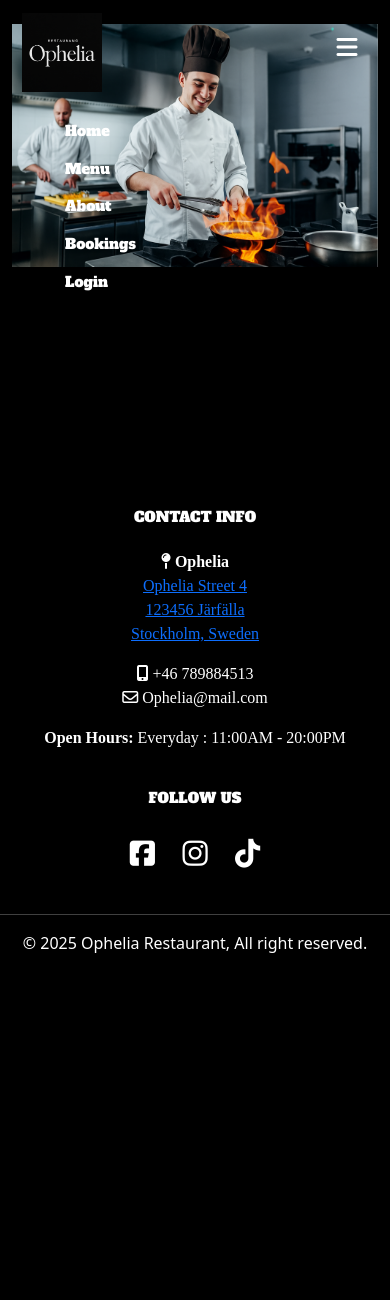
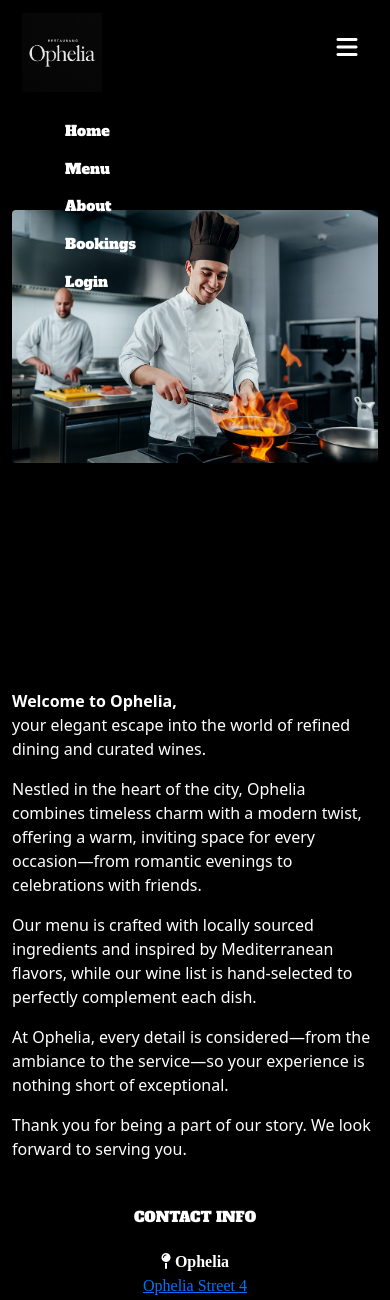
Before and after one commit to DanielE-J/ophelia, a Django app: page /about/ in a window 390 px wide, after a click that opens the changed part. Shown: the top 1300 px of the page. Before the commit the page ends 953 px from the top, so only its background shows below. Run offline with Django 5.2, Linux system fonts and the light colour scheme; data that the repository does not hold is empty; some libraries are stand-ins or nearby versions; some web fonts are replaced.

Commit message:
Fixed about text

```diff
--- a/about/templates/about/about.html
+++ b/about/templates/about/about.html
@@ -2,16 +2,31 @@
 {% block title %}Ophelia | About us{% endblock title %}
 {% block content %}
 {% load static %}
-
 <div class="container">
     <div class="row justify-content-center">
-        <div class="col-12 col-md-6 text-center mt-4">
-            <img src="{% static 'images\about.jpg' %}" alt="about us" class="col-12 col-md-6 about-img">
+        <div class="col-12 col-md-6 text-center mt-4" style="margin-top: 50px; padding-top: 186px;">
+            <img src="{% static 'images/about.jpg' %}" alt="Wines" class="img-fluid rounded float-start me-3 mb-3">
         </div>
         <div class="col-12 col-md-6 mt-4">
             <article>
-                <h2 class="main-text text-center mb-4">{{ about.title }}</h2>
-                <p class="sub-text about-text">{{ about.content | safe }}</p>
+                <p class="main-text text-center mb-4 sub-text about-text"></p>
+                  <b>Welcome to Ophelia,</b>
+                  <P> your elegant escape into the world of refined dining and curated wines.</p>
+                </p>
+                <p>
+                    Nestled in the heart of the city, Ophelia combines timeless charm with a modern twist,
+                    offering a warm, inviting space for every occasion—from romantic evenings to celebrations with friends.
+                </p>
+                <p>
+                    Our menu is crafted with locally sourced ingredients and inspired by Mediterranean flavors,
+                    while our wine list is hand-selected to perfectly complement each dish.
+                </p>
+                <p>
+                    At Ophelia, every detail is considered—from the ambiance to the service—so your experience is nothing short of exceptional.
+                </p>
+                <p>
+                    Thank you for being a part of our story. We look forward to serving you.
+                </p>
             </article>
         </div>
     </div>
--- a/about/urls.py
+++ b/about/urls.py
@@ -1,6 +1,5 @@
 from django.urls import path
 from . import views
-
 
 urlpatterns = [
     path('', views.about_us, name='about'),
--- a/ophelia/urls.py
+++ b/ophelia/urls.py
@@ -22,5 +22,5 @@ urlpatterns = [
     path('', include('home.urls')),
     path('menu/', include('menu.urls')),
     path('accounts/', include('allauth.urls')),
-    path('about/', include("about.urls"), name="about-urls"),
+    path('about/', include('about.urls')),
 ]
--- a/templates/base.html
+++ b/templates/base.html
@@ -1,5 +1,6 @@
 {% load static %}
 {% url "home" as home_url %}
+{% url "about" as about_url %}
 {% url "all_menus" as menu_url %}
 {% url "account_login" as login_url %}
 {% url "account_logout" as logout_url %}
@@ -65,7 +66,7 @@
     <a class="nav-link {% if request.resolver_match.url_name == 'all_menus' %}active{% endif %}" href="{{ menu_url }}">Menu</a>
   </li>
   <li class="nav-item">
-    <a class="nav-link" href="#">About</a>
+  <a class="nav-link {% if request.resolver_match.url_name == 'about' %}active{% endif %}" href="{% url 'about' %}">About</a>
   </li>
   <li class="nav-item">
     <a class="nav-link" href="#">Bookings</a>
```
Also changed, not shown: static/css/style.css (+40 -0 lines), static/images/about.jpg.
